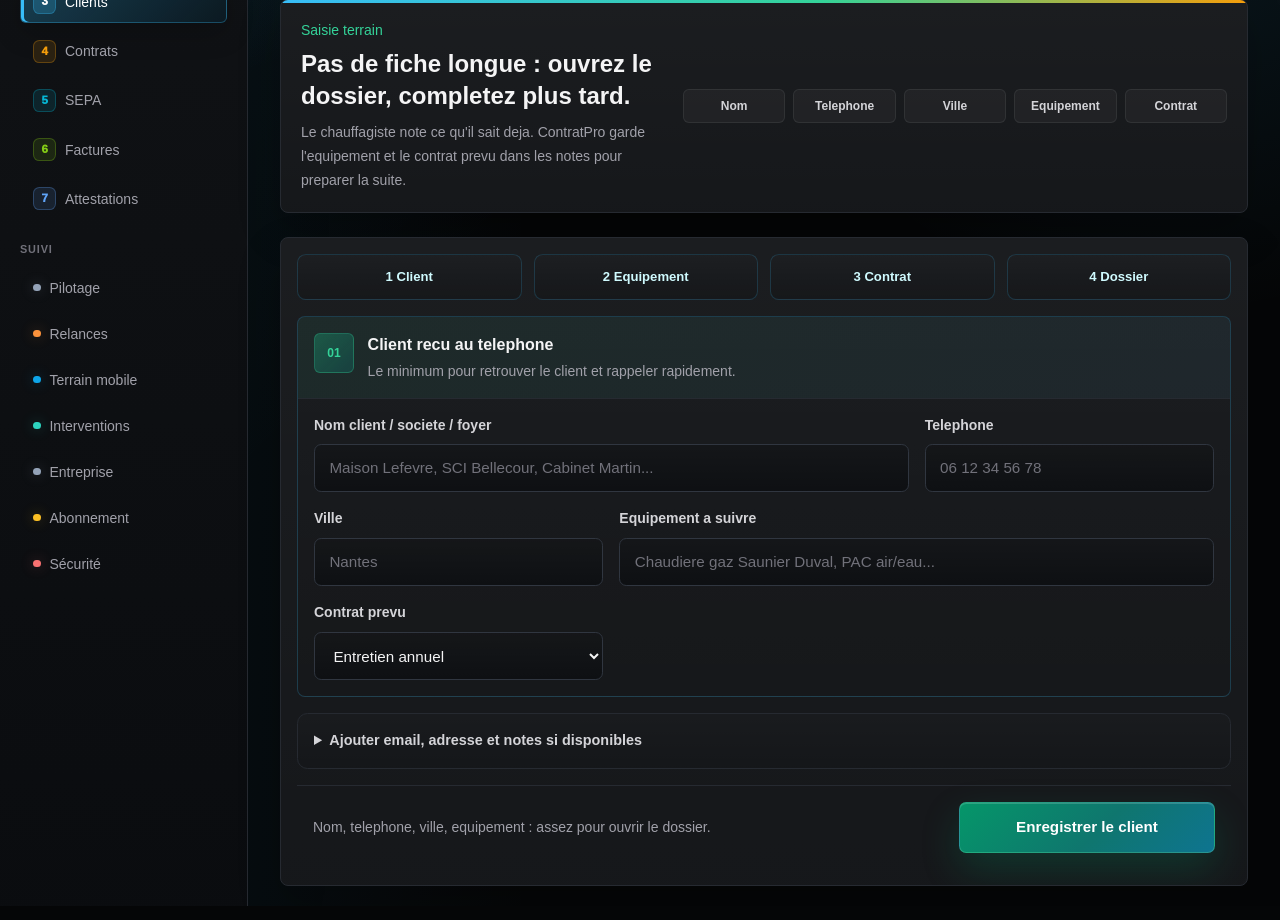
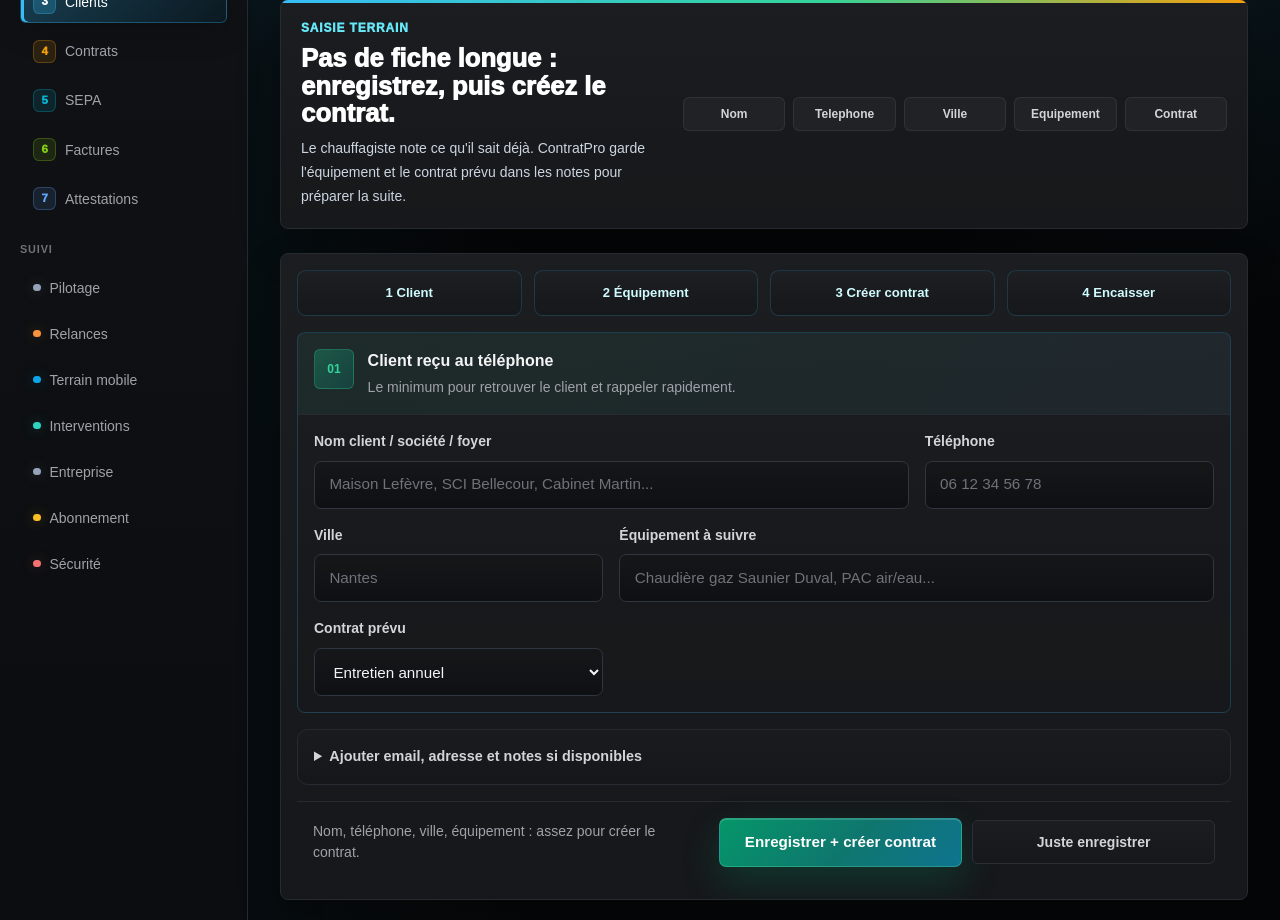
Before and after one commit to LEADFORM-arch/CONTRATPRO, a Next.js app: page /customers/new in a window 1280 px wide. Shown: the part 300-1220 px from the top of the page. Built offline with nearby package versions, Linux system fonts and the light colour scheme.

Commit message:
Streamline new customer flow

```diff
--- a/src/app/(dashboard)/customers/new/CustomerForm.tsx
+++ b/src/app/(dashboard)/customers/new/CustomerForm.tsx
@@ -42,6 +42,9 @@ function FormSection({
 
 export function CustomerForm() {
   const router = useRouter();
+  const [submitIntent, setSubmitIntent] = useState<"contract" | "customer">(
+    "contract",
+  );
   const [submitState, setSubmitState] = useState<SubmitState>({
     status: "idle",
     message: "",
@@ -50,6 +53,11 @@ export function CustomerForm() {
   async function handleSubmit(event: FormEvent<HTMLFormElement>) {
     event.preventDefault();
     const form = event.currentTarget;
+    const submitter = (event.nativeEvent as SubmitEvent).submitter as
+      | HTMLButtonElement
+      | null;
+    const intent = submitter?.value === "customer" ? "customer" : "contract";
+    setSubmitIntent(intent);
     const formData = new FormData(form);
     const payload = Object.fromEntries(formData.entries());
     const equipmentMemo = text(formData.get("equipmentMemo"));
@@ -67,7 +75,10 @@ export function CustomerForm() {
 
     setSubmitState({
       status: "loading",
-      message: "Creation du client en cours...",
+      message:
+        intent === "contract"
+          ? "Création du client, puis ouverture du contrat..."
+          : "Création du client en cours...",
     });
 
     const response = await fetch("/api/customers", {
@@ -87,10 +98,19 @@ export function CustomerForm() {
 
     setSubmitState({
       status: "success",
-      message: "Client cree. Ouverture du dossier...",
+      message:
+        intent === "contract"
+          ? "Client créé. Ouverture du contrat guidé..."
+          : "Client créé. Ouverture du dossier...",
     });
     form.reset();
-    router.push(result.id ? `/customers/${result.id}` : "/customers");
+    router.push(
+      result.id
+        ? intent === "contract"
+          ? `/contracts/quick?customerId=${result.id}`
+          : `/customers/${result.id}`
+        : "/customers",
+    );
     router.refresh();
   }
 
@@ -100,27 +120,27 @@ export function CustomerForm() {
     <form className="contract-form-shell customer-fast-shell mt-6" onSubmit={handleSubmit}>
       <section className="customer-fast-summary" aria-label="Parcours client">
         <span>1 Client</span>
-        <span>2 Equipement</span>
-        <span>3 Contrat</span>
-        <span>4 Dossier</span>
+        <span>2 Équipement</span>
+        <span>3 Créer contrat</span>
+        <span>4 Encaisser</span>
       </section>
 
       <FormSection
         description="Le minimum pour retrouver le client et rappeler rapidement."
         index="01"
-        title="Client recu au telephone"
+        title="Client reçu au téléphone"
       >
         <label className="contract-form-field md:col-span-2">
-          <span>Nom client / societe / foyer</span>
+          <span>Nom client / société / foyer</span>
           <input
             className={inputClass}
             name="companyName"
-            placeholder="Maison Lefevre, SCI Bellecour, Cabinet Martin..."
+            placeholder="Maison Lefèvre, SCI Bellecour, Cabinet Martin..."
             required
           />
         </label>
         <label className="contract-form-field">
-          <span>Telephone</span>
+          <span>Téléphone</span>
           <input
             className={inputClass}
             name="phone"
@@ -133,22 +153,22 @@ export function CustomerForm() {
           <input className={inputClass} name="city" placeholder="Nantes" />
         </label>
         <label className="contract-form-field md:col-span-2">
-          <span>Equipement a suivre</span>
+          <span>Équipement à suivre</span>
           <input
             className={inputClass}
             name="equipmentMemo"
-            placeholder="Chaudiere gaz Saunier Duval, PAC air/eau..."
+            placeholder="Chaudière gaz Saunier Duval, PAC air/eau..."
           />
         </label>
         <label className="contract-form-field">
-          <span>Contrat prevu</span>
+          <span>Contrat prévu</span>
           <select
             className={inputClass}
             defaultValue="Entretien annuel - a chiffrer"
             name="contractMemo"
           >
             <option value="Entretien annuel - a chiffrer">Entretien annuel</option>
-            <option value="Contrat chaudiere - 216 EUR TTC/an">Chaudiere - 216 EUR/an</option>
+            <option value="Contrat chaudiere - 216 EUR TTC/an">Chaudière - 216 EUR/an</option>
             <option value="Contrat PAC - 289 EUR TTC/an">PAC - 289 EUR/an</option>
             <option value="Contrat clim - 198 EUR TTC/an">Clim - 198 EUR/an</option>
           </select>
@@ -207,11 +227,30 @@ export function CustomerForm() {
           }
         >
           {submitState.message ||
-            "Nom, telephone, ville, equipement : assez pour ouvrir le dossier."}
+            "Nom, téléphone, ville, équipement : assez pour créer le contrat."}
         </p>
-        <button className="login-submit sm:max-w-64" disabled={disabled} type="submit">
-          Enregistrer le client
-        </button>
+        <div className="customer-submit-actions">
+          <button
+            className="login-submit"
+            disabled={disabled}
+            onClick={() => setSubmitIntent("contract")}
+            type="submit"
+            value="contract"
+          >
+            {submitState.status === "loading" && submitIntent === "contract"
+              ? "Ouverture..."
+              : "Enregistrer + créer contrat"}
+          </button>
+          <button
+            className="premium-secondary-action rounded-md px-4 py-2 text-sm font-semibold"
+            disabled={disabled}
+            onClick={() => setSubmitIntent("customer")}
+            type="submit"
+            value="customer"
+          >
+            Juste enregistrer
+          </button>
+        </div>
       </div>
     </form>
   );
--- a/src/app/(dashboard)/customers/new/page.tsx
+++ b/src/app/(dashboard)/customers/new/page.tsx
@@ -14,7 +14,7 @@ export default function NewCustomerPage() {
             Retour clients
           </a>
         }
-        description="Saisissez le minimum terrain : nom, telephone, ville, equipement et contrat prevu."
+        description="Saisissez le minimum terrain : nom, téléphone, ville, équipement et contrat prévu."
         eyebrow="Nouveau client"
         title="Ajouter un client en 1 minute"
       />
@@ -25,11 +25,11 @@ export default function NewCustomerPage() {
             Saisie terrain
           </p>
           <h3 className="mt-2 text-2xl font-semibold text-zinc-950">
-            Pas de fiche longue : ouvrez le dossier, completez plus tard.
+            Pas de fiche longue : enregistrez, puis créez le contrat.
           </h3>
           <p className="mt-2 max-w-2xl text-sm leading-6 text-zinc-500">
-            Le chauffagiste note ce qu'il sait deja. ContratPro garde
-            l'equipement et le contrat prevu dans les notes pour preparer la
+            Le chauffagiste note ce qu'il sait déjà. ContratPro garde
+            l'équipement et le contrat prévu dans les notes pour préparer la
             suite.
           </p>
         </div>
```
Also changed, not shown: src/app/globals.css.
